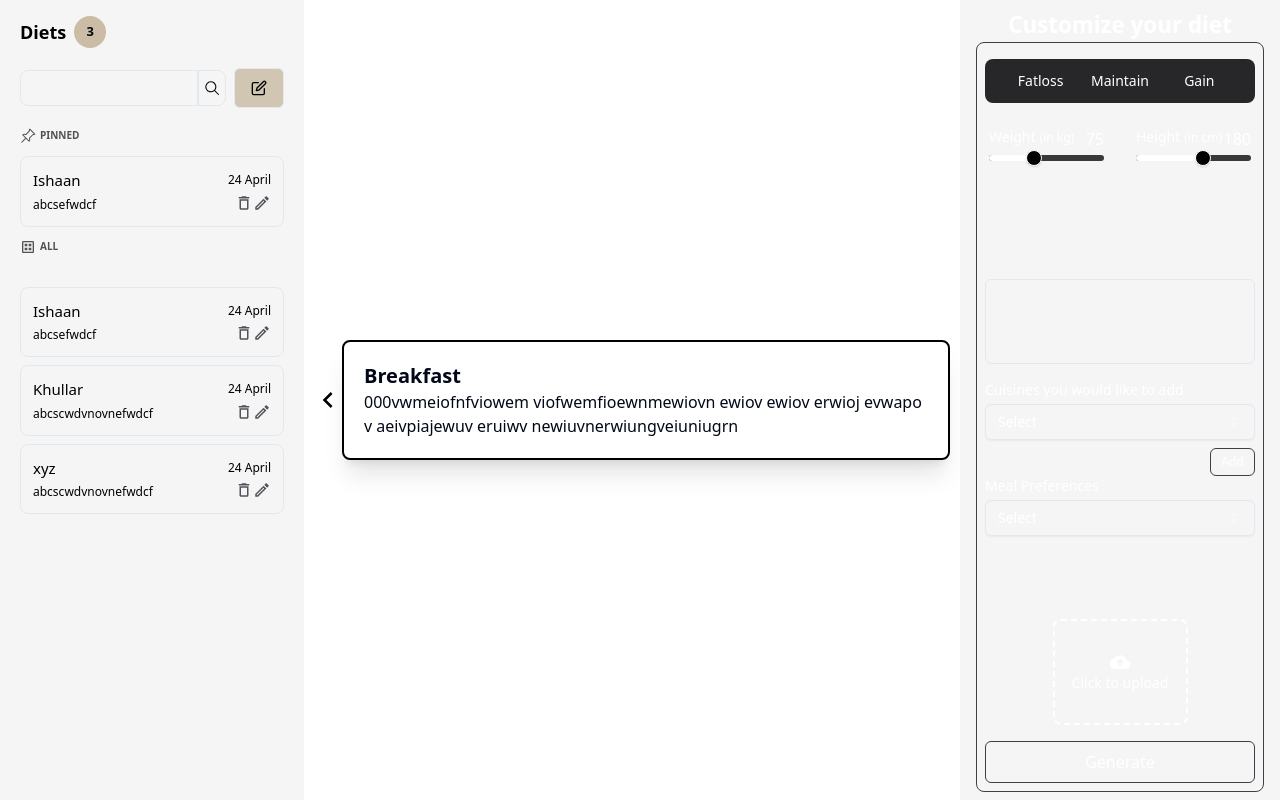
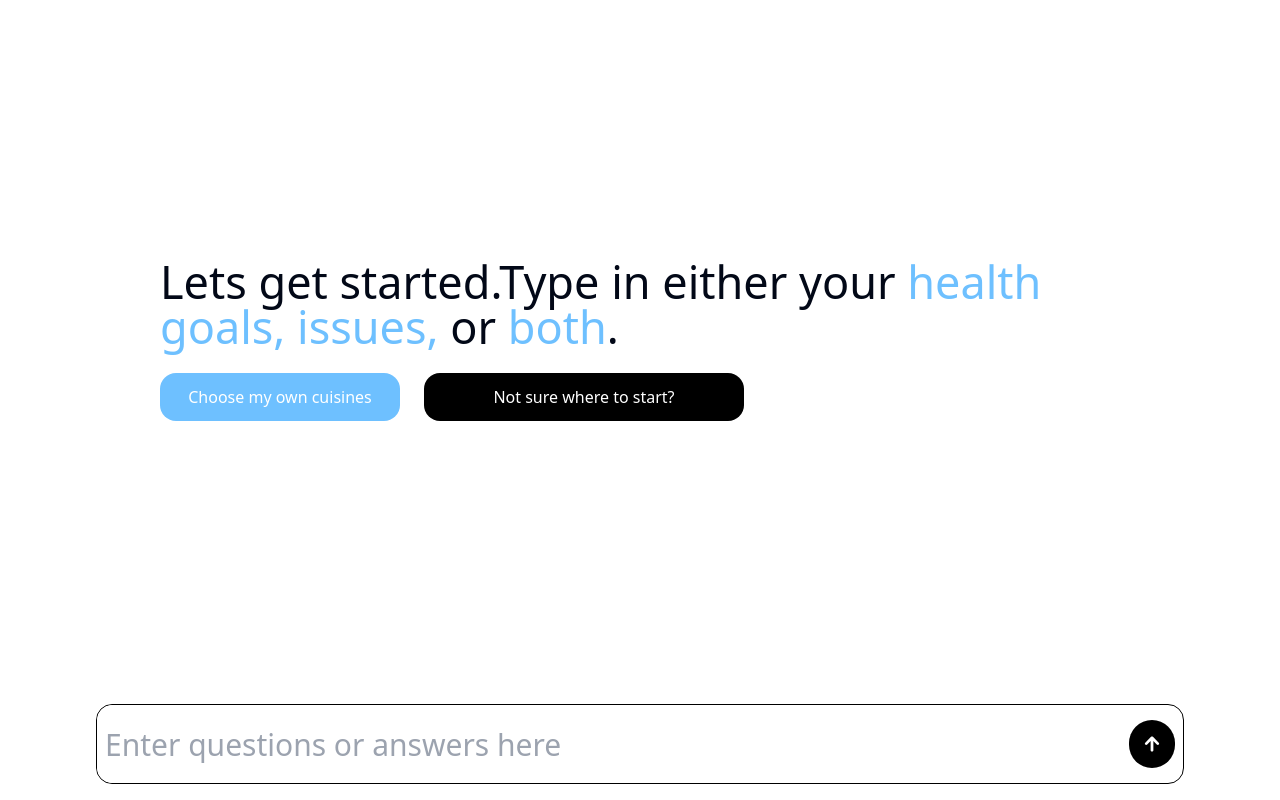
Before and after one commit to ishk9/getYourDiet, a Next.js app in the folder client/: page /Home in a window 1280 px wide. Built offline with nearby package versions, Linux system fonts and the light colour scheme.

Commit message:
changed the home page

```diff
--- a/client/app/Home/page.js
+++ b/client/app/Home/page.js
@@ -1,60 +1,35 @@
 "use client";
-import { useState } from 'react';
-import History from '@/components/History';
-import { MdOutlineKeyboardArrowRight, MdOutlineKeyboardArrowLeft } from "react-icons/md";
-import UserInputSection from '@/components/UserInputSection';
-import useStore from '../store';
-import Dietbox from '@/components/Dietbox';
+import React  from 'react'
+import { IoMdArrowRoundUp } from "react-icons/io";
 
-export default function Home() {
+const HomePage = () => {
+    return (
+        <div className='h-screen w-screen flex flex-col justify-center items-center'>
+            <div className='h-full w-full justify-center items-center flex flex-col'>
+                <div className='h-full flex flex-col justify-between items-center'>
+                    <div className='flex flex-col w-[75%] h-[85%]  justify-center items-center'>
+                        <h1 className='text-[45px] font-normal leading-[1]'>Lets get started.Type in either your <span className='text-[#6EC0FF]'>health goals, issues,</span>  or <span className='text-[#6EC0FF]'>both</span>.</h1>
+                        <div className='flex  w-full justify-start items-center mt-6'>
+                            <button className='w-[25%] h-12 bg-[#6EC0FF] hover:bg-[#4e9ad4] rounded-2xl mr-3 flex justify-center items-center'>
+                                <p className='text-white font-medium'>Choose my own cuisines</p>
+                            </button>
 
-    const { activeChat, list } = useStore();
-    const [historyOpen, setHistoryOpen] = useState(true);
-    const toggleHistory = () => {
-        setHistoryOpen(!historyOpen);
-    };
-    return (
-        <main className='flex flex-row h-screen w-screen bg-white'>
-            {/* History Section */}
-            <div className={`${historyOpen ? "w-3/12" : "w-0"} overflow-auto  bg-[#F5F5F5] transition-width duration-300`}>
-                <div className='flex justify-between px-5 items-center mt-4 sticky top-0 backdrop-filter backdrop-brightness-0 backdrop-opacity-100  bg-[#F5F5F5]'>
-                    <div className='flex justify-center items-center'>
-                        <h1 className='text-lg font-semibold mr-2 text-black'>Diets</h1>
-                        <div className='flex justify-center items-center h-8 w-8 rounded-full bg-[#CBBCA5]'>
-                            <p className='text-[13px] font-semibold'>{list.length}</p>
+                            <button className='w-1/3 h-12 bg-black hover:bg-[#292929] rounded-2xl mx-3 flex justify-center items-center'>
+                                <p className='text-white font-medium'>Not sure where to start?</p>
+                            </button>
                         </div>
                     </div>
+                    {/* Chat box */}
+                    <div className='h-20 w-[85%] border flex justify-between items-center border-black rounded-2xl mb-4'>
+                        <input className='h-full w-full rounded-2xl p-2 text-3xl outline-none' placeholder='Enter questions or answers here'/>
+                        <div className='flex justify-center items-center h-12 w-12 bg-black rounded-full p-1 mr-2 hover:bg-[#292929]'>
+                            <IoMdArrowRoundUp color='white' size={22}/>
+                        </div>
+                    </div>
+                </div>
+            </div>
+        </div>
+    )
+}
 
-                </div>
-                <History />
-
-                {/* axiom sentry cloudfare for preventing attacks */}
-            </div>
-
-            {/* Show History Button */}
-            <div className='flex flex-col justify-center items-center'>
-                <button
-                    className='flex flex-col justify-center items-center p-2'
-                    onClick={toggleHistory}
-                >
-                    {historyOpen ?
-                        <MdOutlineKeyboardArrowLeft size={32} color='black' />
-                        :
-                        <MdOutlineKeyboardArrowRight size={32} color='black'/>
-                    }
-                </button>
-            </div>
-
-            {/* Diet Formation Section */}
-            <div className={`${historyOpen ? "w-6/12" : "w-full"} flex flex-col justify-center items-center`}>
-                <Dietbox title={list[activeChat].about}/>
-
-            </div>
-
-            <div className={`w-3/12 flex flex-col justify-evenly items-center bg-[#F5F5F5] transition-width py-2 p-4`}>
-                <h1 className='text-white font-bold text-[1.4em]'>Customize your diet</h1>
-                <UserInputSection />
-            </div>
-        </main>
-    );
-}
+export default HomePage
--- a/client/app/Landing/page.js
+++ b/client/app/Landing/page.js
@@ -8,7 +8,7 @@ const LandingPage = () => {
     return (
         <div className="bg-white">
             <Navbar />
-            <div className="p-4 px-12 bg-white">
+            <div className="bg-white">
                 <StarterPage />
                 <PricingPage/>
                 <Reviews />
```
